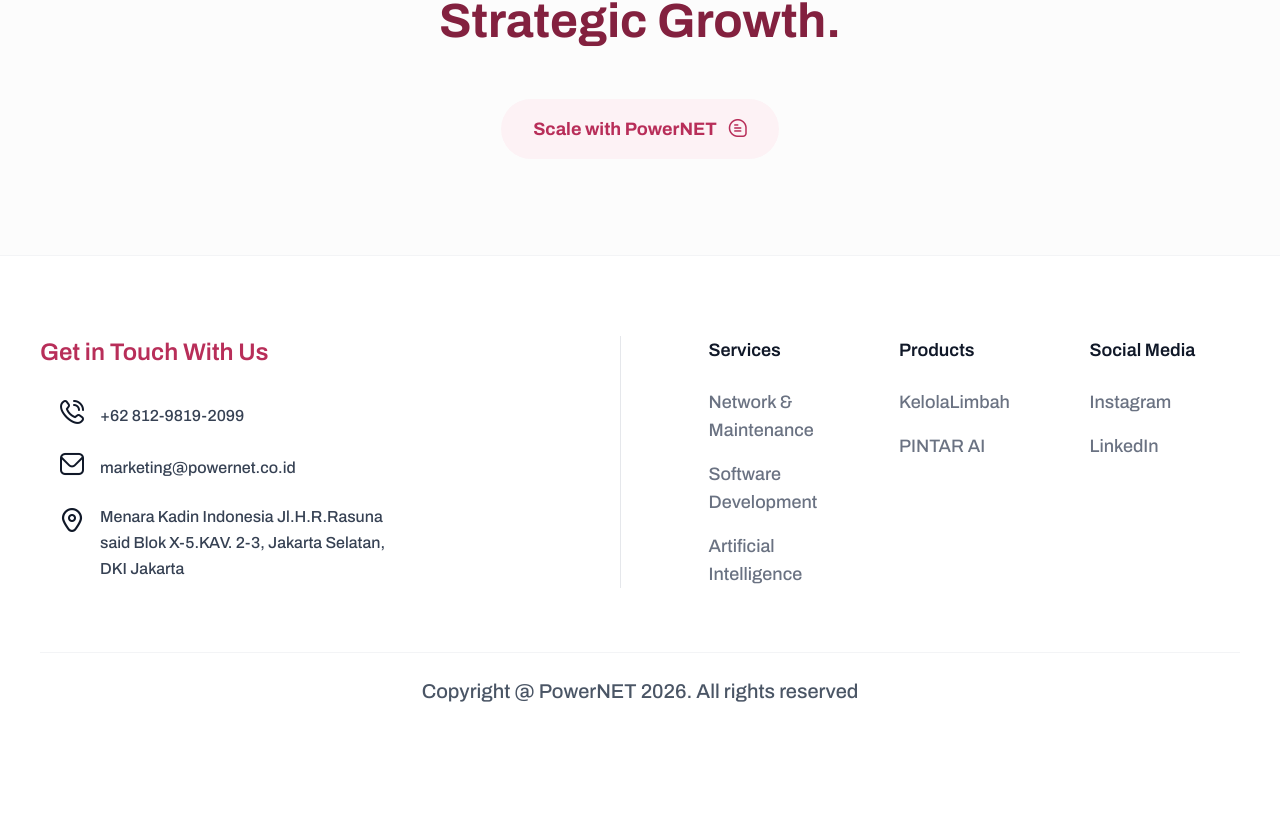
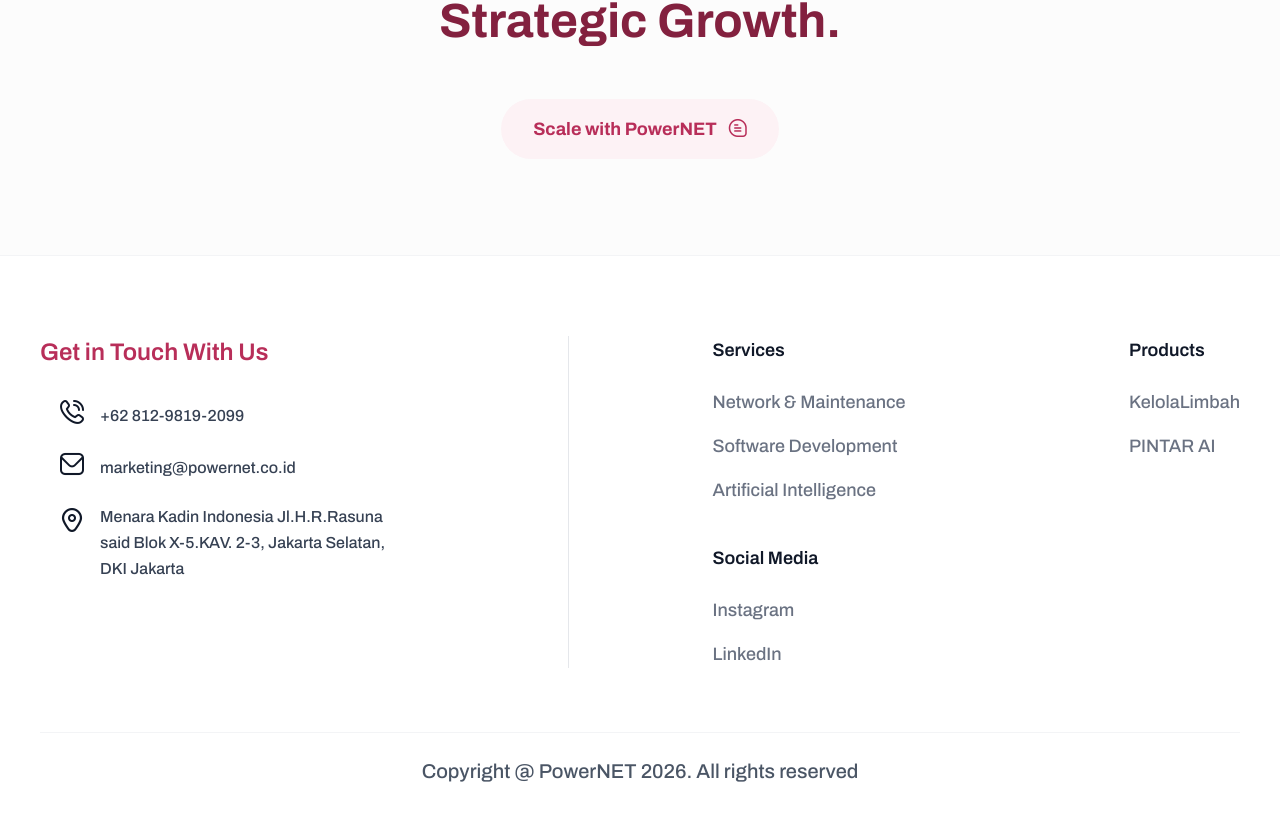
Before and after one commit to Ijon6k/powernet-profile, a Next.js app: page / in a window 1280 px wide. Shown: the part 2438-3259 px from the top of the page. Before the commit the page ends 3183 px from the top, so only its background shows below. Built offline with nearby package versions, Linux system fonts and the light colour scheme.

Commit message:
change footer

```diff
--- a/components/sections/Footer.tsx
+++ b/components/sections/Footer.tsx
@@ -7,9 +7,9 @@
             <CTASection />
             <div className="bg-white pt-20 pb-10 border-t border-gray-100">
                 <div className="mx-auto px-6 md:px-10  max-w-screen-2xl">
-                    <div className="flex flex-col lg:flex-row justify-between gap-12 mb-16">
+                    <div className="flex flex-col lg:flex-row gap-0 mb-16">
                         {/* LEFT */}
-                        <div className="flex-1 max-w-[1440px]">
+                        <div className="flex-1 w-fit lg:border-r lg:border-gray-200  mr-24">
                             <h3 className="text-xl md:text-2xl font-semibold text-primary mb-8">
                                 Get in Touch With Us
                             </h3>
@@ -39,13 +39,11 @@
                             </div>
                         </div>
 
-                        {/* DIVIDER */}
-                        <div className="hidden lg:block w-px mr-10 bg-gray-200"></div>
 
                         {/* RIGHT */}
-                        <div className="flex-1 grid grid-cols-2 sm:grid-cols-3 gap-10">
+                        <div className="flex-1 flex flex-wrap items-start justify-between gap-x-10 lg:gap-x-16 gap-y-10 lg:pl-12">
 
-                            <div>
+                            <div className="w-fit">
                                 <h4 className="text-lg font-semibold text-gray-900 mb-6">
                                     Services
                                 </h4>
@@ -68,7 +66,7 @@
                                 </ul>
                             </div>
 
-                            <div>
+                            <div className="w-fit">
                                 <h4 className="text-lg font-semibold text-gray-900 mb-6">
                                     Products
                                 </h4>
@@ -86,7 +84,7 @@
                                 </ul>
                             </div>
 
-                            <div>
+                            <div className="w-fit">
                                 <h4 className="text-lg font-semibold text-gray-900 mb-6">
                                     Social Media
                                 </h4>
```
